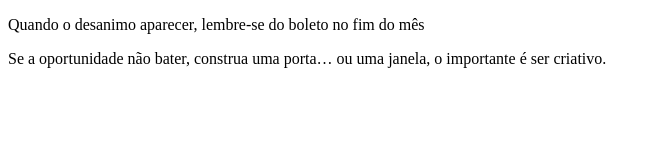
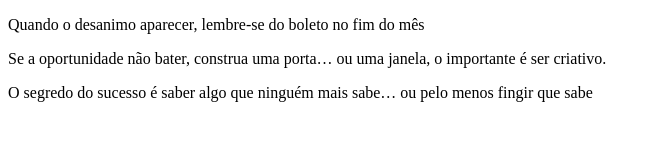
Before and after one commit to vHOLTZv/Projeto-1, a plain HTML site: page index.html in a window 1280 px wide. Shown: the whole page, without its empty margins (0-661 px from the left). Drawn offline with Linux system fonts and the light colour scheme.

Commit message:
frase motivacional 3

```diff
--- a/index.html
+++ b/index.html
@@ -10,5 +10,7 @@
 
     <p>Se a oportunidade não bater, construa uma porta… ou uma janela, o importante é ser criativo.</p>
 
+    <p>O segredo do sucesso é saber algo que ninguém mais sabe… ou pelo menos fingir que sabe</p>
+
 </body>
 </html>
```
